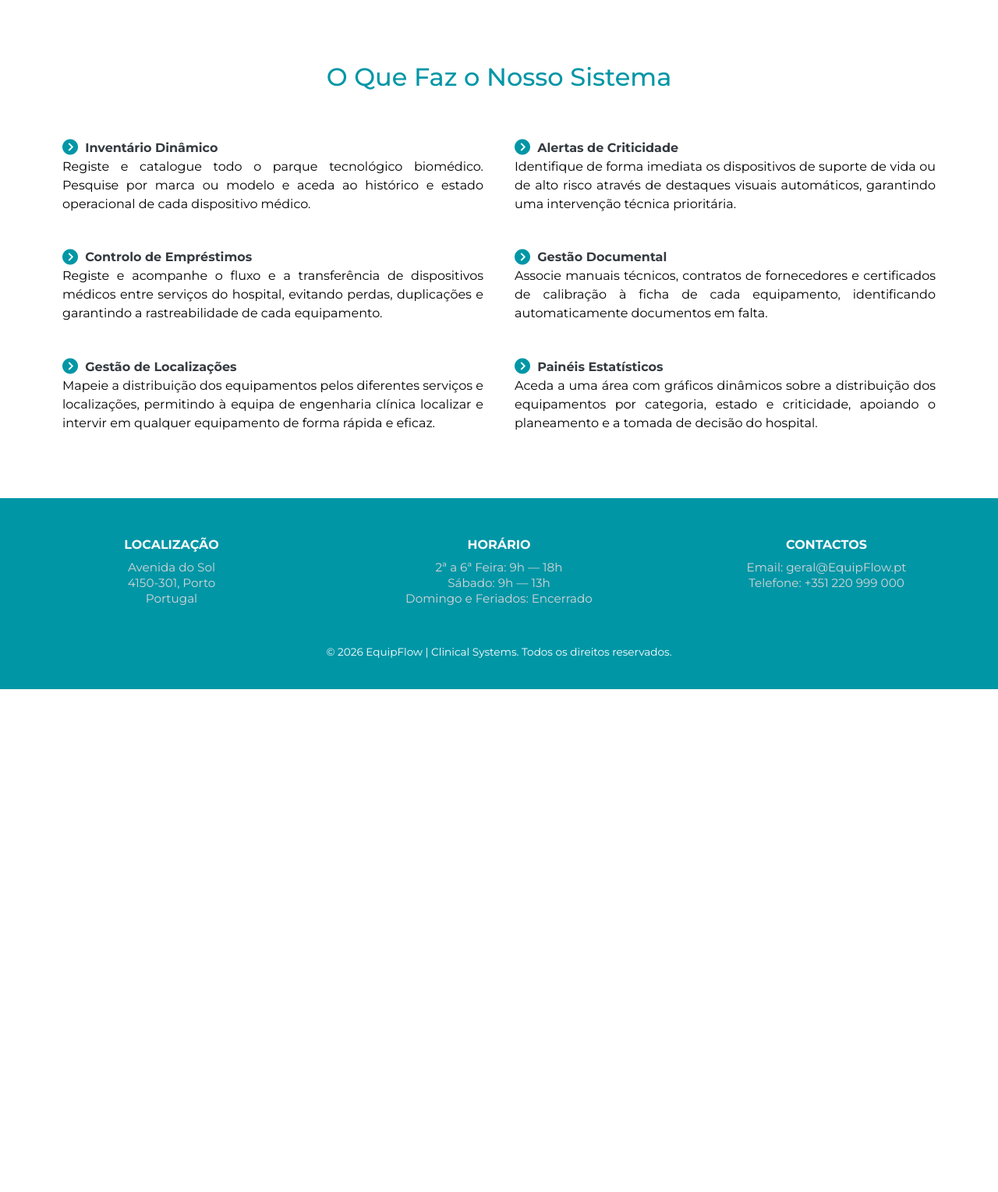
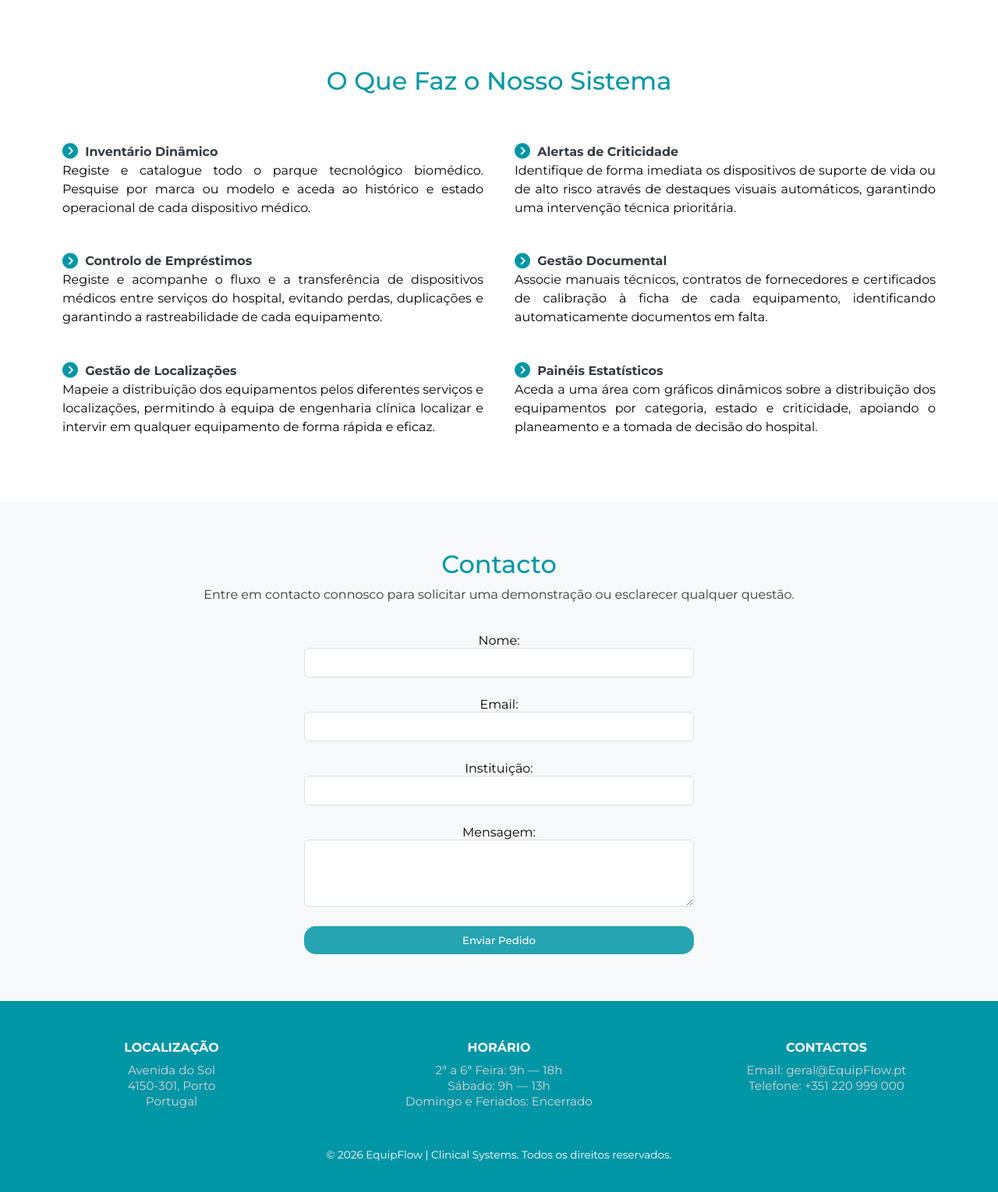
Before and after one commit to brunafcb98/ProjetoSIBDAS, a PHP site: the page made by Área Pública/index.html in a window 1280 px wide. Shown: the part 3709-5238 px from the top of the page at 78% size. Before the commit the page ends 4593 px from the top, so only its background shows below. Run offline with PHP 8.4, Linux system fonts and the light colour scheme.

Commit message:
Formulário Contacto e botão solicitar demo

```diff
--- a/assets/css/1241677.css
+++ b/assets/css/1241677.css
@@ -444,3 +444,58 @@ section {
 .container-funcionalidades p strong {
     color: #343a40;
 }
+
+/* Secção Contacto */
+#contacto {
+    background-color: #f8f9fa;    /* Cor de fundo da secção */
+    padding: 60px 40px;             /* Espaçamento interno */
+    text-align: center;
+}
+/* Estilo para o título da secção Contacto */
+#contacto h2 {
+    font-size: 2em;     /* Mesmo tamanho que os títulos das outras secções */
+    font-weight: 500;
+    color: #0096a6;
+    margin-bottom: 10px;
+}
+/* Estilo para o parágrafo de introdução da secção Contacto */
+#contacto p {
+    color: #343a40;
+    margin-bottom: 30px;
+}
+/* Estilo para o formulário de contacto */
+#contacto form {
+    display: flex;
+    flex-direction: column;  /* Organiza os elementos na vertical */
+    max-width: 500px;        /* Limita a largura do formulário */
+    margin: 0 auto;     /* Centraliza o formulário horizontalmente */
+}
+/* Estilo para os rótulos e campos do formulário */
+#contacto label {
+    margin-top: 10px;       /* Espaço acima de cada rótulo */
+    text-align: center;
+}
+/* Estilo para os campos de entrada e textarea do formulário */
+#contacto input, #contacto textarea {
+    padding: 10px;              /* Espaço interno (dentro do campo) */
+    margin-bottom: 15px;        /* Espaço abaixo de cada campo */
+    border: 1px solid #ddd;     /* Borda cinza clara para os campos */
+    border-radius: 5px;       /* Bordas arredondadas para os campos */
+}
+
+/* Estilo para o botão de envio do formulário */
+#contacto button {
+    background-color: #0095a6d8;    /* Cor de fundo do botão azul */
+    color: #fff;                    /* Cor do texto do botão branco */
+    padding: 10px 20px;         /* Espaçamento interno do botão (vertical x horizontal) */
+    border: none;                     /* Remove a borda padrão do botão */
+    border-radius: 15px;             /* Bordas arredondadas para o botão */
+    cursor: pointer;                 /* Cursor de mão ao passar o mouse sobre o botão */
+    font-weight: 500;
+    transition: background-color 0.2s ease;
+    margin-top: 10px;
+}
+
+#contacto button:hover {
+    background-color: #4dbcc9;
+}
--- a/Área Pública/index.html
+++ b/Área Pública/index.html
@@ -37,6 +37,7 @@
             <a href="#servicos">Serviços</a>
             <a href="#vantagens">Vantagens</a>
             <a href="#funcionalidades">Funcionalidades</a>
+            <a href="#contacto">Contacto</a>
         </div>
 
         <!-- Área de cliente -->
@@ -53,7 +54,7 @@
             <img src="../assets/images/Home.png" alt="Imagem de Equipamentos Clínicos">
             <p>Na EquipFlow, transformamos a gestão de equipamentos clínicos. Com a nossa plataforma inovadora, oferecemos soluções inteligentes para otimizar o fluxo de trabalho, melhorar a eficiência e garantir a segurança dos pacientes.</p>
             <p>Junte-se a nós nesta jornada rumo a um futuro mais conectado e eficiente na área da saúde.</p>
-            <a href="#demo" class="button">Solicitar Demo</a>
+            <a href="#contacto" class="button">Solicitar Demo</a>
         </div>
     </section>
 
@@ -193,6 +194,27 @@
         </article>
     </section>
 
+    <!--Secção "Contacto"-->
+    <section id="contacto">
+        <h2>Contacto</h2>
+        <p>Entre em contacto connosco para solicitar uma demonstração ou esclarecer qualquer questão.</p>
+        <form id="contactForm">
+            <label for="nome">Nome:</label>
+            <input type="text" id="nome" name="nome" required>
+
+            <label for="email">Email:</label>
+            <input type="email" id="email" name="email" required>
+
+            <label for="instituicao">Instituição:</label>
+            <input type="text" id="instituicao" name="instituicao" required>
+
+            <label for="mensagem">Mensagem:</label>
+            <textarea id="mensagem" name="mensagem" rows="4" required></textarea>
+
+            <button type="submit">Enviar Pedido</button>
+        </form>
+    </section>
+
 
     <!-- Rodapé -->
     <footer class="footer-container">
```
